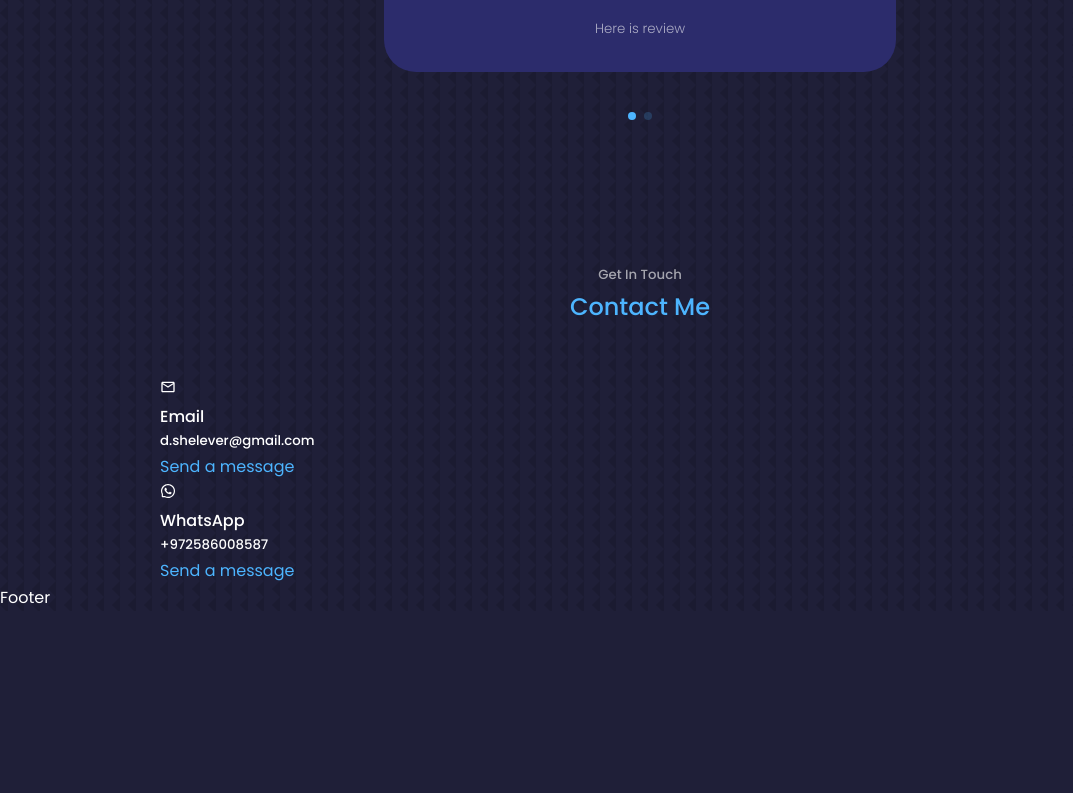
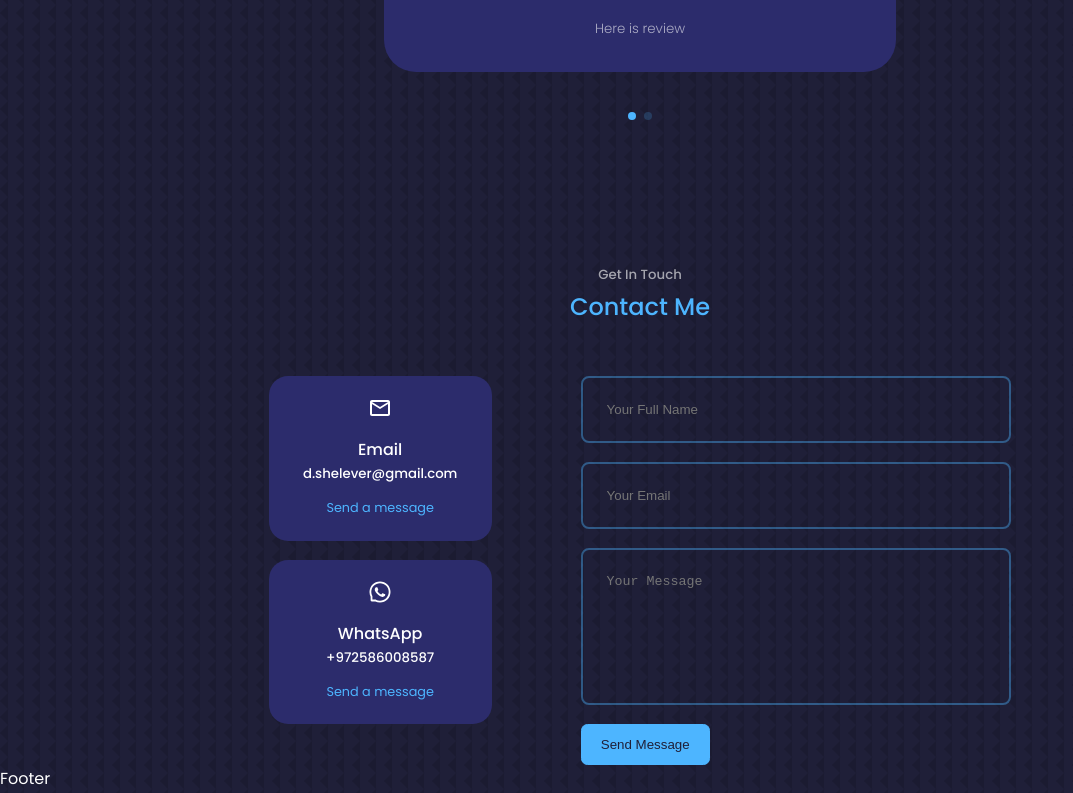
Before and after one commit to DaryaShelever/react-portfolio-website, a React (Create React App) app: page / in a window 1280 px wide. Shown: the part 2987-3780 px from the top of the page, without its empty margins (0-1073 px from the left). Before the commit the page ends 3598 px from the top, so only its background shows below. Built offline with nearby package versions, Linux system fonts and the light colour scheme.

Commit message:
contact_container

```diff
--- a/src/components/contact/Contact.css
+++ b/src/components/contact/Contact.css
@@ -0,0 +1,70 @@
+.container.contact_container{
+    width: 58%;
+    display: grid;
+    grid-template-columns: 30% 58% ;
+    gap :12%;
+}
+
+.contact_options{
+    display: flex;
+    flex-direction: column;
+    gap: 1.2rem;
+}
+
+.contact_option{
+    background: var(--color-bg-variant);
+    padding: 1.2rem;
+    border-radius: 1.2rem;
+    text-align: center;
+    border: 1px solid transparent;
+    transition: var(transition);
+}
+
+.contact_option:hover{
+    background: transparent;
+    background-color: var(--color-primary-variant);
+}
+
+.contact_option-icon{
+    font-size: 1.5rem;
+    margin-bottom: 0.5rem;
+}
+
+.contact_option a{
+    margin-top: 0.7rem;
+    display: inline-block;
+    font-size: 0.8rem;
+}
+/* ===================== FORM =====================*/
+
+form{
+    display: flex;
+    flex-direction: column;
+    gap: 1.2rem;
+}
+
+input, textarea{
+    width: 100%;
+    padding: 1.5rem;
+    border-radius:0.5rem ;
+    background: transparent;
+    border: 2px solid var(--color-primary-variant);
+    resize: none;
+    color: var(--color-white);
+
+}
+/* ================== MEDIA QUERIES (MEDIUM DEVICES) ================== */
+@media screen and (max-width: 1024px) {
+    .container.contact_container{
+        grid-template-columns: 1fr;
+        gap: 2rem;
+    }
+ }
+
+ /* ================== MEDIA QUERIES (SMALL DEVICES) ================== */
+ @media screen and (max-width: 600px) {
+    .container.contact_container{
+        width: var(--container-width-sm) ;
+    }
+
+}
--- a/src/components/contact/Contact.jsx
+++ b/src/components/contact/Contact.jsx
@@ -12,7 +12,7 @@
       <div className='container contact_container'>
         <div className="contact_options">
           <article className='contact_option'>
-            <MdOutlineMailOutline/>
+            <MdOutlineMailOutline className='contact_option-icon'/>
             <h4>Email</h4>
             <h5>d.shelever@gmail.com</h5>
             <a href="mailto:d.shelever@gmail.com" target='_blank'>Send a message</a>
@@ -20,12 +20,18 @@
 
 
           <article className='contact_option'>
-            <AiOutlineWhatsApp/>
+            <AiOutlineWhatsApp className='contact_option-icon'/>
             <h4>WhatsApp</h4>
             <h5>+972586008587</h5>
-            <a href="https://api.whatsapp.com/send?phone=+972586008587" target='_blank'>Send a message</a>
+            <a href="https://wa.me/+972586008587" target='_blank'>Send a message</a>
           </article>
         </div>
+        <form action="">
+          <input type="text" name='name' placeholder='Your Full Name ' required/>
+          <input type="email" name='email' placeholder='Your Email' required />
+          <textarea name="massage"   rows="7" placeholder='Your Message' required></textarea>
+          <button type='submit' className='btn btn-primary'>Send Message</button>
+        </form>
       </div>
 
     </section>
```
